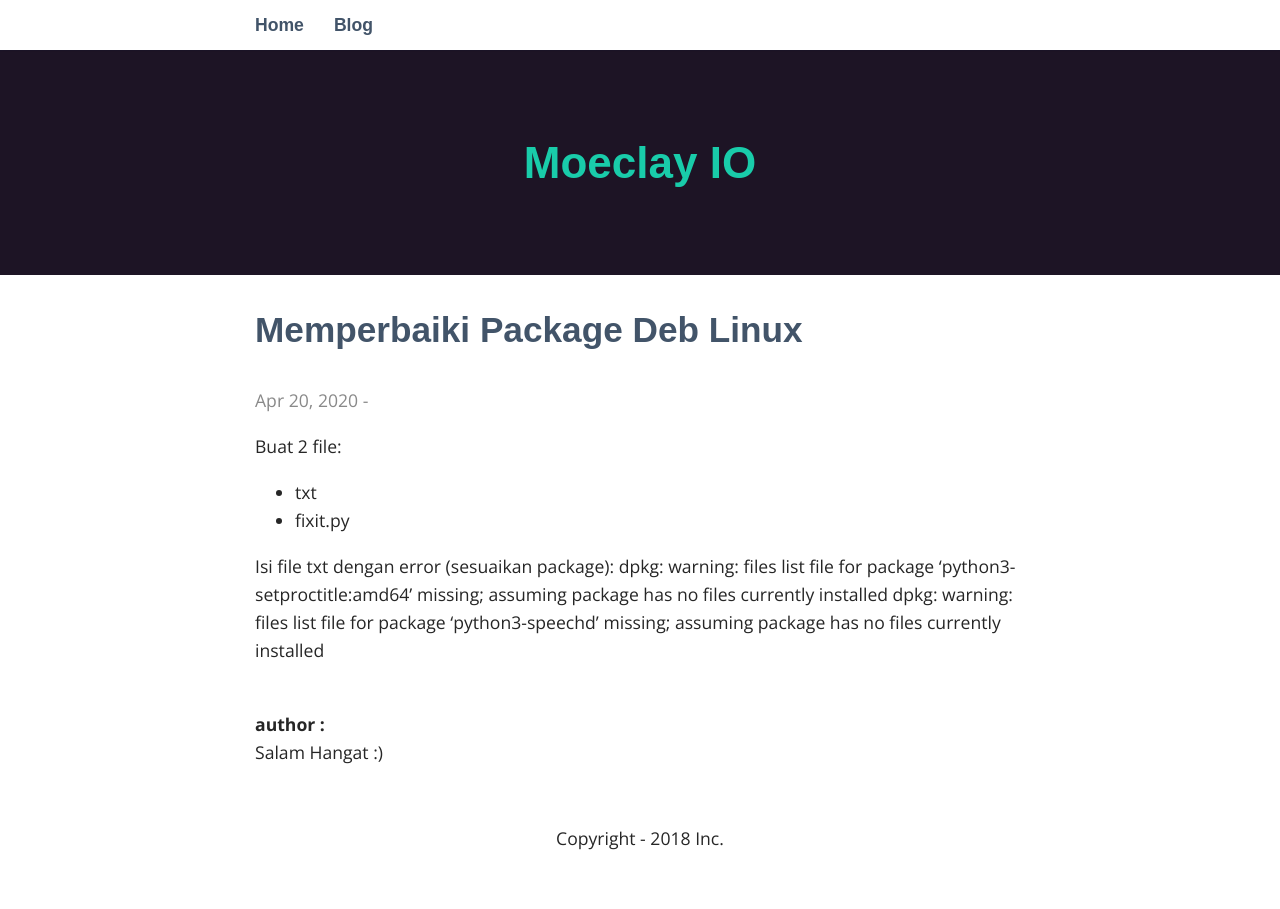
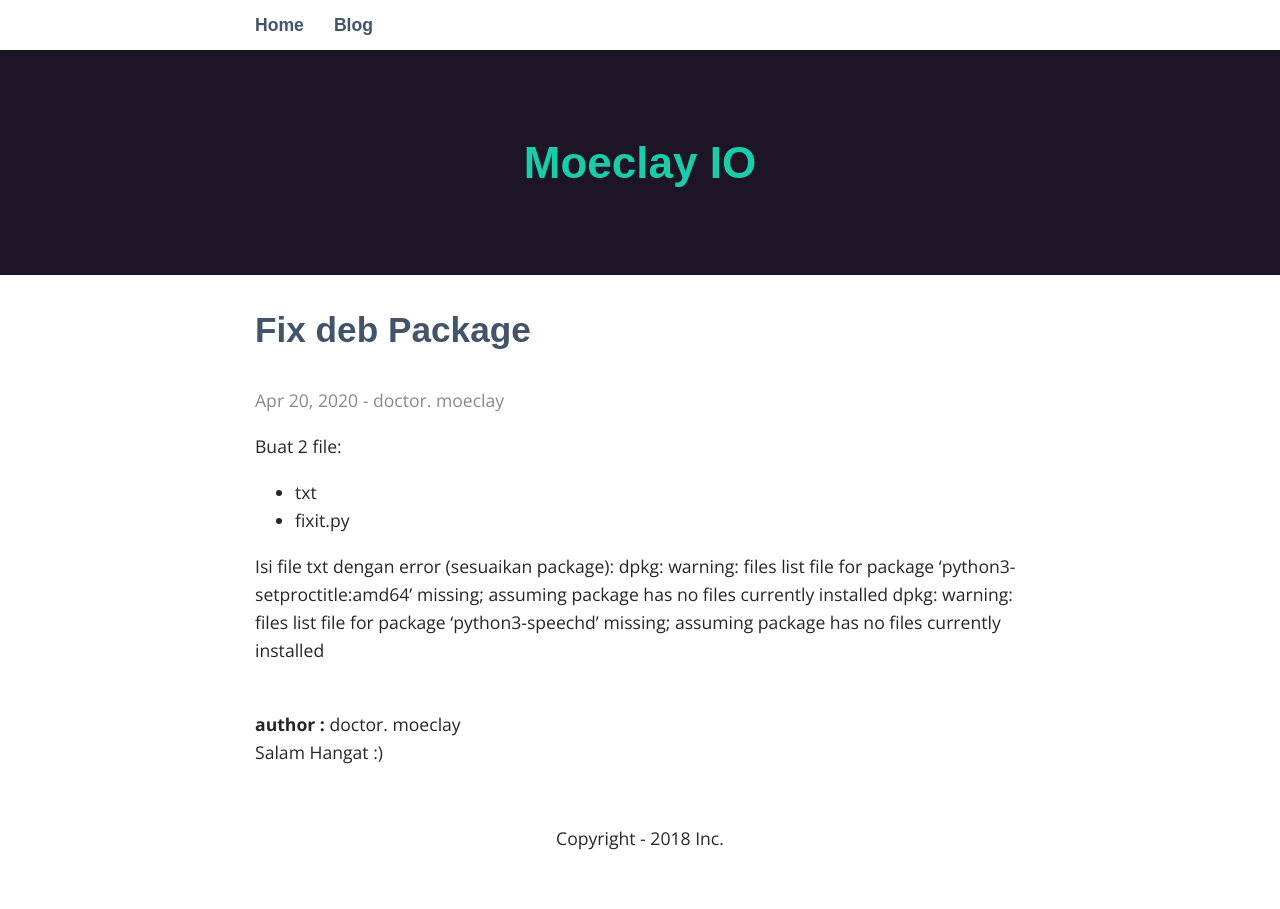
Before and after one commit to moeclay/moeclay.github.io, a Jekyll site: the page built from _posts/2020-04-20-memperbaiki-package-deb-linux.markdown, in a window 1280 px wide. Built offline with Jekyll 4.4.1, drawn with Linux system fonts in a browser that asks for light colours; some web fonts are replaced; our own code applies the rules of GitHub Pages for plain Markdown files.

Commit message:
Update 2020-04-20-memperbaiki-package-deb-linux.markdown

```diff
--- a/_posts/2020-04-20-memperbaiki-package-deb-linux.markdown
+++ b/_posts/2020-04-20-memperbaiki-package-deb-linux.markdown
@@ -1,3 +1,10 @@
+---
+layout: post
+title:  "Fix deb Package"
+date:   2020-04-20 08:01:00
+author: doctor. moeclay
+categories: linux
+---
 Buat 2 file:
 - txt
 - fixit.py
```
